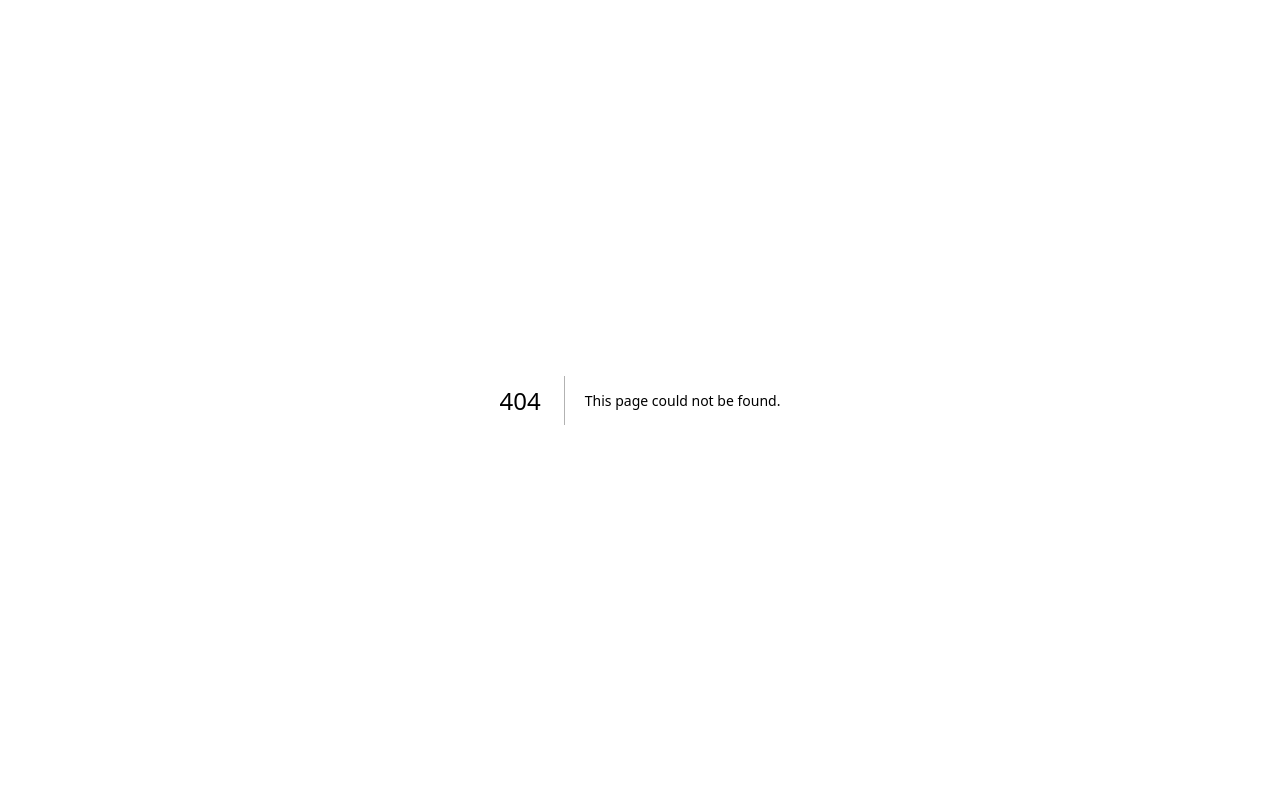
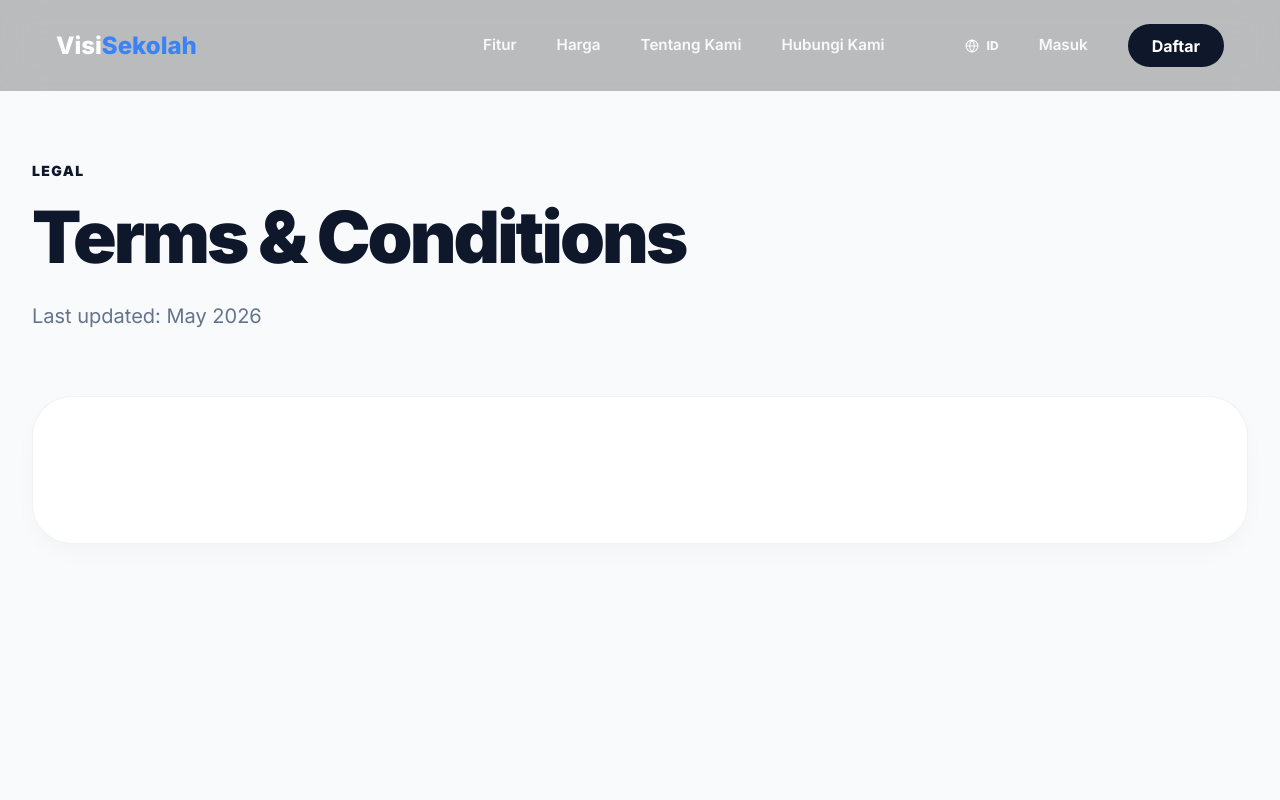
Before and after one commit to prozazba/VisiSekolah, a Next.js app: page /terms in a window 1280 px wide. Before the commit this address had no page. Shown: the top 800 px of the page. Built offline with nearby package versions, Linux system fonts and the light colour scheme.

Commit message:
chore: add placeholder pages for missing routes (register, terms, privacy, demo) to fix 404 errors

```diff
--- /dev/null
+++ b/src/app/terms/page.tsx
@@ -0,0 +1,29 @@
+import Navbar from '@/components/Navbar';
+import styles from '../../styles/landing.module.scss';
+import Link from 'next/link';
+
+export default function TermsPage() {
+  return (
+    <main className={styles.pageBg}>
+      <Navbar />
+      <section className={`${styles.pageSection} ${styles.fullScreen}`}>
+        <div className={styles.container}>
+          <div className={`${styles.pageHeader} ${styles.left}`}>
+            <span className={styles.pageTag}>Legal</span>
+            <h1 className={styles.pageTitle}>Terms & Conditions</h1>
+            <p className={styles.pageSubtitle}>
+              Last updated: May 2026
+            </p>
+          </div>
+          <div className={styles.bentoGrid}>
+            <div className={`${styles.bentoItem} ${styles['span-12']}`}>
+              <p className={styles.planDesc} style={{ color: 'white' }}>
+                Our full Terms and Conditions are currently being updated. Please contact support for any specific inquiries regarding platform usage rights and school tenant obligations.
+              </p>
+            </div>
+          </div>
+        </div>
+      </section>
+    </main>
+  );
+}
```
Also changed, not shown: src/app/demo/page.tsx (added, +22 -0 lines), src/app/privacy/page.tsx (added, +29 -0 lines), src/app/register/page.tsx (added, +22 -0 lines).
